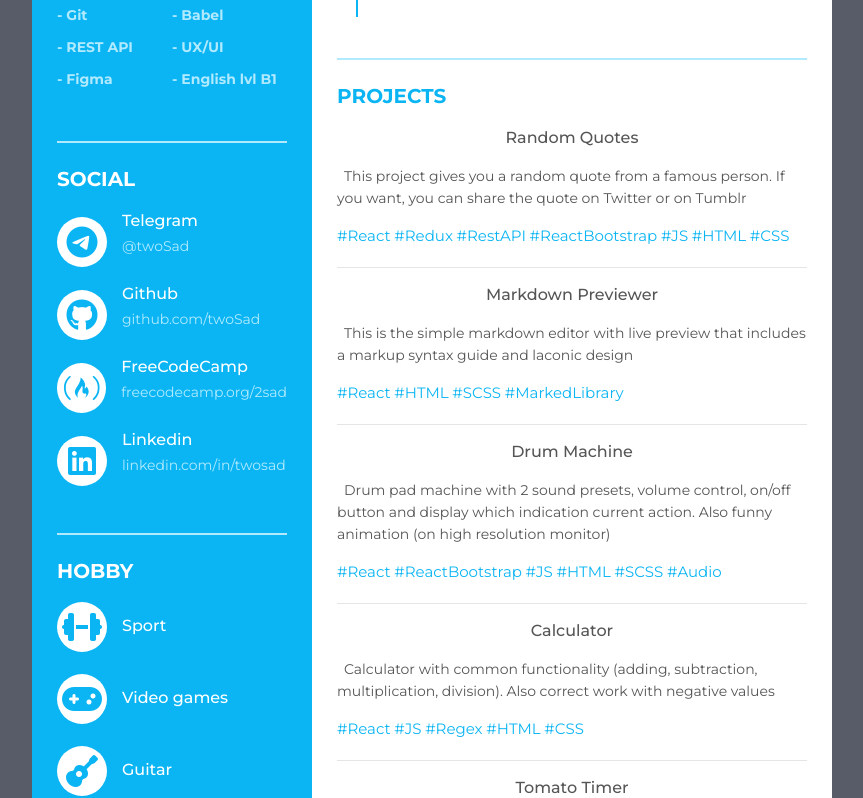
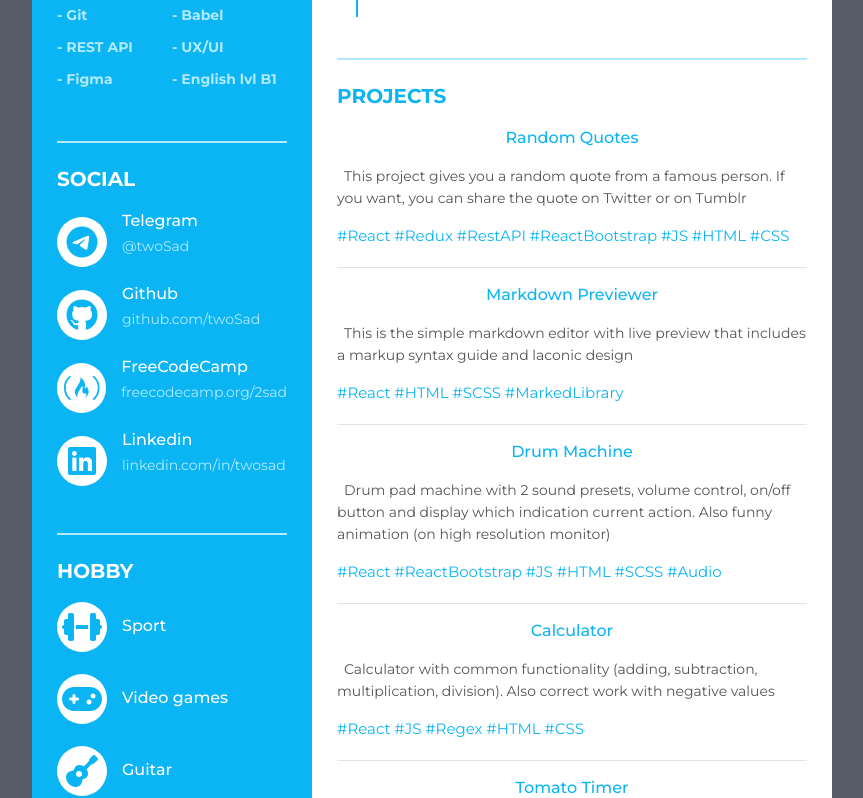
Before and after one commit to ds-vader/Front-End-Libraries-Projects, a React (Create React App) app: page / in a window 1280 px wide. Shown: the part 965-1763 px from the top of the page, without its empty margins (208-1071 px from the left). Built offline with nearby package versions, Linux system fonts and the light colour scheme.

Commit message:
add header links

```diff
--- a/src/Components/CV/CV.jsx
+++ b/src/Components/CV/CV.jsx
@@ -293,7 +293,9 @@ const CV = (props) => {
                         <ul>
                             <li>
                                 <div className="info">
-                                    <p className="semi-bold">Random Quotes</p>
+                                    <a className='header_link' href="/RandomQuote" rel="noreferrer" target="_self">
+                                        <p className="semi-bold">Random Quotes</p>
+                                    </a>
                                     <p className='text'>This project gives you a random quote from a famous person. If you want, you can share the quote on Twitter or on Tumblr</p>
                                     <p>
                                         <span className='hashtag'>#React</span> <span className='hashtag'>#Redux</span> <span className='hashtag'>#RestAPI</span> <span className='hashtag'>#ReactBootstrap</span> <span className='hashtag'>#JS</span> <span className='hashtag'>#HTML</span> <span className='hashtag'>#CSS</span>
@@ -303,7 +305,9 @@ const CV = (props) => {
                             <hr />
                             <li>
                                 <div className="info">
-                                    <p className="semi-bold">Markdown Previewer</p>
+                                    <a className='header_link' href="/MarkdownPreviewer" rel="noreferrer" target="_self">
+                                        <p className="semi-bold">Markdown Previewer</p>
+                                    </a>
                                     <p className='text'>This is the simple markdown editor with live preview that includes a markup syntax guide and laconic design</p>
                                     <p>
                                         <span className='hashtag'>#React</span> <span className='hashtag'>#HTML</span> <span className='hashtag'>#SCSS</span> <span className='hashtag'>#MarkedLibrary</span>
@@ -313,7 +317,9 @@ const CV = (props) => {
                             <hr />
                             <li>
                                 <div className="info">
-                                    <p className="semi-bold">Drum Machine</p>
+                                    <a className='header_link' href="/DrumMachine" rel="noreferrer" target="_self">
+                                        <p className="semi-bold">Drum Machine</p>
+                                    </a>
                                     <p className='text'>Drum pad machine with 2 sound presets, volume control, on/off button and display which indication current action. Also funny animation (on high resolution monitor)</p>
                                     <p>
                                         <span className='hashtag'>#React</span> <span className='hashtag'>#ReactBootstrap</span> <span className='hashtag'>#JS</span> <span className='hashtag'>#HTML</span> <span className='hashtag'>#SCSS</span> <span className='hashtag'>#Audio</span>
@@ -323,7 +329,9 @@ const CV = (props) => {
                             <hr />
                             <li>
                                 <div className="info">
-                                    <p className="semi-bold">Calculator</p>
+                                    <a className='header_link' href="/Calculator" rel="noreferrer" target="_self">
+                                        <p className="semi-bold">Calculator</p>
+                                    </a>
                                     <p className='text'>Calculator with common functionality (adding, subtraction, multiplication, division). Also correct work with negative values</p>
                                     <p>
                                         <span className='hashtag'>#React</span> <span className='hashtag'>#JS</span> <span className='hashtag'>#Regex</span> <span className='hashtag'>#HTML</span> <span className='hashtag'>#CSS</span>
@@ -333,7 +341,9 @@ const CV = (props) => {
                             <hr />
                             <li>
                                 <div className="info">
-                                    <p className="semi-bold">Tomato Timer</p>
+                                    <a className='header_link' href="/TomatoTimer" rel="noreferrer" target="_self">
+                                        <p className="semi-bold">Tomato Timer</p>
+                                    </a>
                                     <p className='text'>Flexible and easy to use Tomato Timer where user can configure work session and break time interval, for greater convenience and opportunities to adapt to different tasks. Session and break combination in infinite loop. At the end of any period user will hear a signal to end the current session </p>
                                     <p>
                                         <span className='hashtag'>#React</span> <span className='hashtag'>#JS</span> <span className='hashtag'>#Audio</span> <span className='hashtag'>#TimeManager</span> <span className='hashtag'>#HTML</span> <span className='hashtag'>#CSS</span>
--- a/src/Components/CV/CV.scss
+++ b/src/Components/CV/CV.scss
@@ -277,7 +277,13 @@
 .resume .resume_right .resume_projects ul li .info .semi-bold{
   display: flex;
   justify-content: center;
+  color: #0bb5f4;
 }
+
+.resume .resume_right .resume_projects ul li .info .header_link {
+  text-decoration: none;
+}
+
 
 .resume .resume_right ul li:last-child .info {
   margin-bottom: 0;
```
Also changed, not shown: 1 other file (tests, documents, lock files or other folders).
